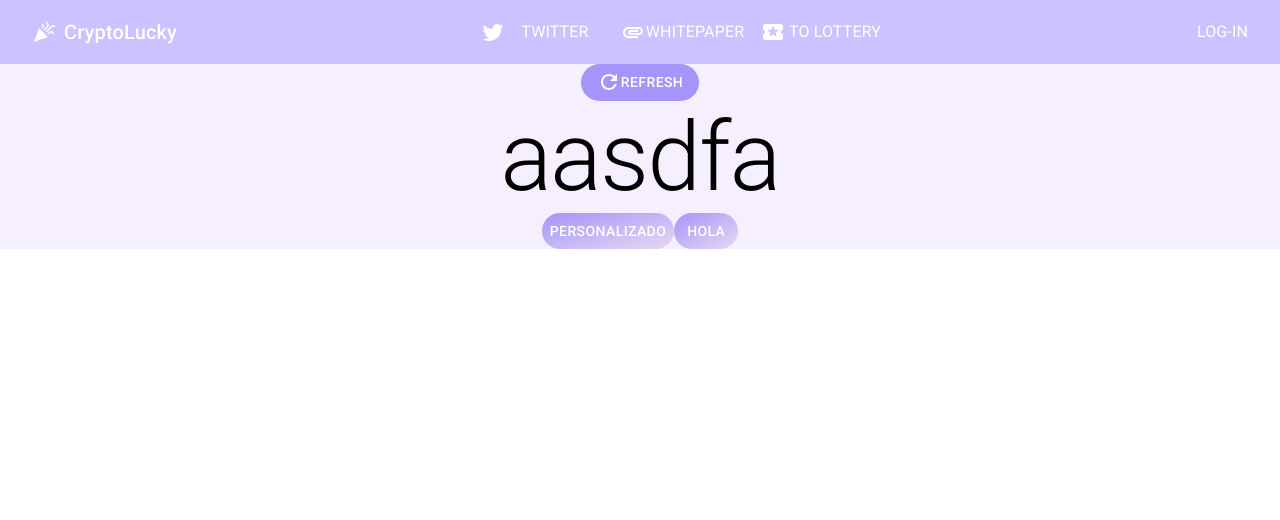
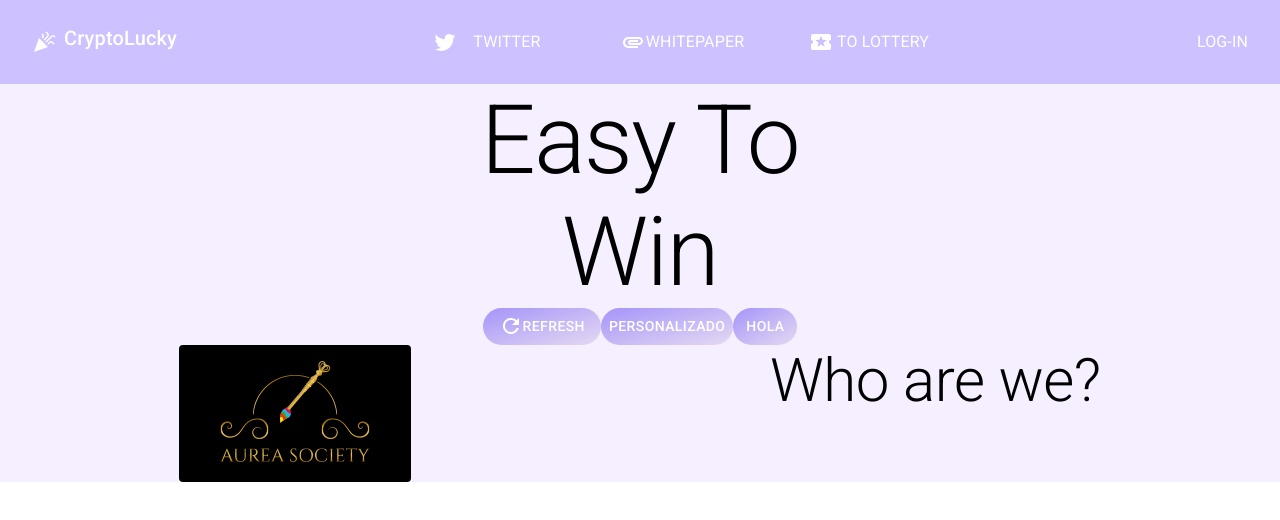
Before and after one commit to rexode/prueba-frontend, a React (Create React App) app in the folder web/: page / in a window 1280 px wide. Shown: the top 520 px of the page. Built offline with nearby package versions, Linux system fonts and the light colour scheme.

Commit message:
History updated

```diff
--- a/web/package.json
+++ b/web/package.json
@@ -11,6 +11,7 @@
     "@testing-library/jest-dom": "^5.16.5",
     "@testing-library/react": "^13.4.0",
     "@testing-library/user-event": "^13.5.0",
+    "ethers": "^5.7.1",
     "react": "^18.2.0",
     "react-dom": "^18.2.0",
     "react-scripts": "5.0.1",
--- a/web/src/App.jsx
+++ b/web/src/App.jsx
@@ -4,6 +4,9 @@ import { createTheme, ThemeProvider } from "@mui/material/styles";
 import { Refresh } from "@mui/icons-material";
 import { styled } from "@mui/material";
 import Navbar from "./components/NavBar";
+import Entrance from "./components/Entrance";
+import History from "./components/History";
+
 
 const BotonPersonalizado = styled(Button)({
   color: "white",
@@ -29,36 +32,30 @@ const theme = createTheme({
       default: "#f8f7ff",
     },
   },
-  shape: {
-    borderRadius: 50,
-  },
+
 });
 
 function App() {
   return (
+
     <ThemeProvider theme={theme}>
+      <div className="App" style={{ backgroundColor: "#f5efff" }}>
       <Navbar />
-
+      <Entrance/>
       <Box sx={{ offset: theme.mixins.toolbar }}>
-        <div className="App" style={{ backgroundColor: "#f5efff" }}>
-          <Button color="secondary" variant="contained" disableElevation>
+          <BotonPersonalizado color="secondary" variant="contained" disableElevation>
             <Refresh />
             Refresh
-          </Button>
-          <Typography variant="h1" color="initial">
-            aasdfa
-          </Typography>
-          <Button
-            sx={{
-              color: "white",
-              background: "linear-gradient(to right bottom, #a594f9, #e5d9f2)",
-            }}
-          >
+          </BotonPersonalizado>
+
+          <BotonPersonalizado>
             personalizado
-          </Button>
+          </BotonPersonalizado>
           <BotonPersonalizado>hola</BotonPersonalizado>
+          </Box>
+          <History/>
         </div>
-      </Box>
+
     </ThemeProvider>
   );
 }
--- /dev/null
+++ b/web/src/components/Entrance.jsx
@@ -0,0 +1,18 @@
+import { Typography } from "@mui/material";
+import { Box } from "@mui/system";
+import React from "react";
+
+const Entrance = ()=>{
+
+return(
+
+<Box>
+<Typography variant="h1">Easy To</Typography>
+<Typography variant="h1">Win</Typography>
+
+</Box>
+)
+
+
+}
+export default Entrance;
--- /dev/null
+++ b/web/src/components/History.jsx
@@ -0,0 +1,21 @@
+import { Box } from "@mui/system";
+import React from "react";
+import {Celebration} from "@mui/icons-material";
+import { Typography,Card } from "@mui/material";
+import logo from "../assets/logo.png"
+export default function History() {
+    return(
+        <Box sx={{flexDirection: 'row',justifyContent: 'space-around',display:"flex"}}>
+            <Card sx={{borderRadious:1, p:2,minWidth:200,backgroundColor:"black"}} elevation={0}>
+                <img src={logo} alt="Logo" />
+            </Card>
+            <Box>
+                <Typography variant="h2">
+                    Who are we?
+                </Typography>
+            </Box>
+        </Box>
+
+    )
+
+}
--- a/web/src/components/NavBar.jsx
+++ b/web/src/components/NavBar.jsx
@@ -6,47 +6,76 @@ import {
   Attachment,
   LocalActivity,
 } from "@mui/icons-material";
+import { ethers } from "ethers";
+import { useEffect, useState } from "react";
 
 import { Box } from "@mui/system";
 import React from "react";
-const Navbar = () => {
+export default function Navbar (){
+  const [account, setAccount] = useState(null);
+  const [provider, setProvider] = useState(null);
+  const initConnection = async () => {
+    if (typeof window.ethereum !== "undefined") {
+      console.log("good");
+      const accounts = await window.ethereum.request({
+        method: "eth_requestAccounts",
+      });
+      const tempProvider = new ethers.providers.Web3Provider(window.ethereum);
+      setProvider(tempProvider);
+      console.log(provider);
+      setAccount(accounts[0]);
+    } else {
+      console.log("install metamask");
+    }
+  };
+
+  useEffect(() => {
+    initConnection();
+  }, []);
   return (
-    <Box sx={{ flexGrow: 1 }}>
+    <Box >
       <AppBar elevation={0} position="static">
         <Toolbar>
+          <Box sx={{flexDirection: 'row',display:"flex",flexGrow: 1}}>
           <IconButton sx={{ color: "white" }}>
             <Celebration />
           </IconButton>
-          <Typography variant="h6" component="div" sx={{ flexGrow: 1 }}>
+          <Typography variant="h6" component="div">
             CryptoLucky
           </Typography>
+          </Box>
           <Box
             sx={{
               flexGrow: 1,
               display: "flex",
               alignItems: "Right",
               textAlign: "center",
+
             }}
           >
-            <Button disableElevation sx={{ color: "white" }}>
+            <Button disableElevation sx={{ color: "white" ,m:3}}>
               <Twitter />
               <Typography sx={{ minWidth: 100 }}>Twitter</Typography>{" "}
             </Button>
-            <Button disableElevation sx={{ color: "white" }}>
+            <Button disableElevation sx={{ color: "white"  ,m:3}}>
               <Attachment />
               <Typography sx={{ minWidth: 100 }}>WhitePaper</Typography>
             </Button>
-            <Button disableElevation sx={{ color: "white" }}>
+            <Button disableElevation sx={{ color: "white"  ,m:3}}>
               <LocalActivity />
               <Typography sx={{ minWidth: 100 }}>To Lottery</Typography>
             </Button>
           </Box>
-          <Button disableElevation sx={{ color: "white" }}>
+
+            {account == null ? (
+          <Button disableElevation sx={{ color: "white" }} onClick={initConnection} >
             <Typography fontSize={16}>Log-in</Typography>
           </Button>
+        ) : (
+          <Typography>...{account.substring(account.length - 7)}</Typography>
+        )}
         </Toolbar>
       </AppBar>
     </Box>
   );
 };
-export default Navbar;
```
Also changed, not shown: web/src/assets/logo.png (added), 1 other file (tests, documents, lock files or other folders).
